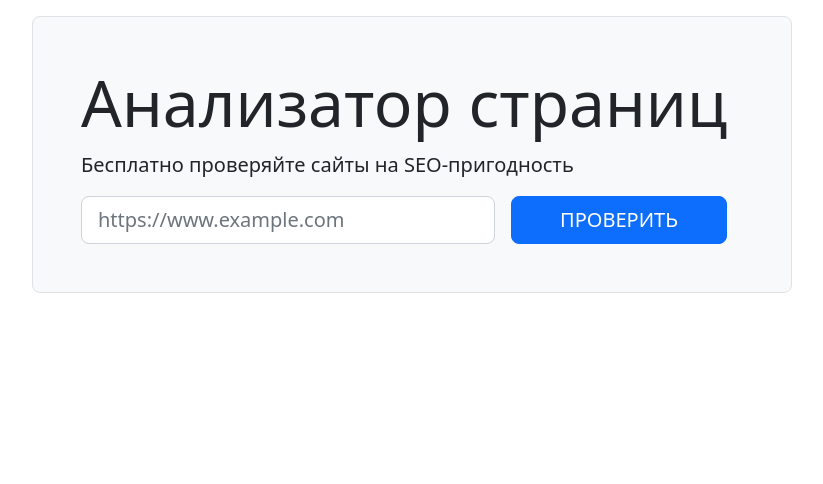
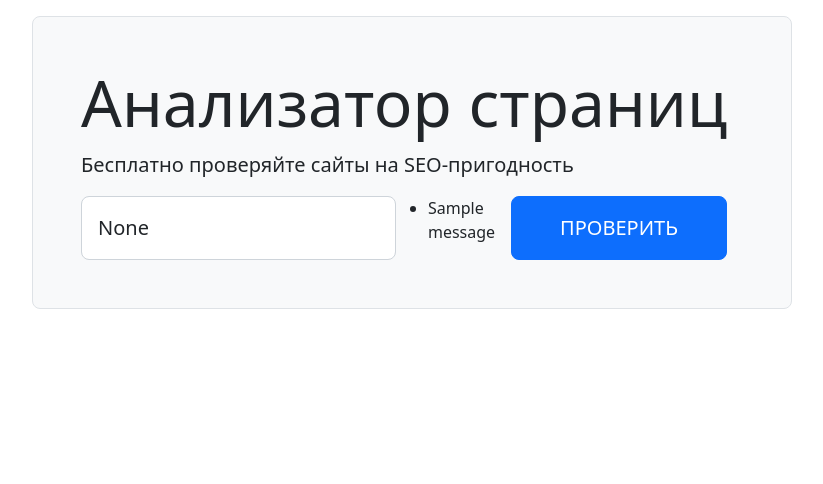
Before and after one commit to EmilMorua/python-project-83, a Flask app: template page_analyzer/templates/index.html in a window 1280 px wide. Shown: the part 56-540 px from the top of the page, without its empty margins (228-1051 px from the left). Run offline with Flask 3, Linux system fonts and the light colour scheme; the template is opened without the code that fills it, so the values that code supplies are empty; one stand-in notice (Sample message) is shown.

Commit message:
update index.html

```diff
--- a/page_analyzer/templates/index.html
+++ b/page_analyzer/templates/index.html
@@ -78,8 +78,18 @@
         <div class="col-12 col-md-10 col-lg-8 mx-auto border rounded-3 bg-light p-5">
           <h1 class="display-3">Анализатор страниц</h1>
           <p class="lead">Бесплатно проверяйте сайты на SEO-пригодность</p>
-          <form action="/urls" method="post" class="d-flex justify-content-center" required="">
-            <input type="text" name="url" placeholder="https://www.example.com" value="" class="form-control form-control-lg">
+          <form action="{{ url_for('index') }}" method="post" class="d-flex justify-content-center">
+            {{ csrf_token() }}
+            <input type="text" name="url" placeholder="https://www.example.com" value="{{ request.form.get('url') }}" class="form-control form-control-lg" required>
+            {% with messages = get_flashed_messages() %}
+                {% if messages %}
+                    <ul class="flash-messages">
+                        {% for message in messages %}
+                            <li class="flash-message">{{ message }}</li>
+                        {% endfor %}
+                    </ul>
+                {% endif %}
+            {% endwith %}
             <input type="submit" class="btn btn-primary btn-lg ms-3 px-5 text-uppercase mx-3" value="Проверить">
           </form>
         </div>
```
